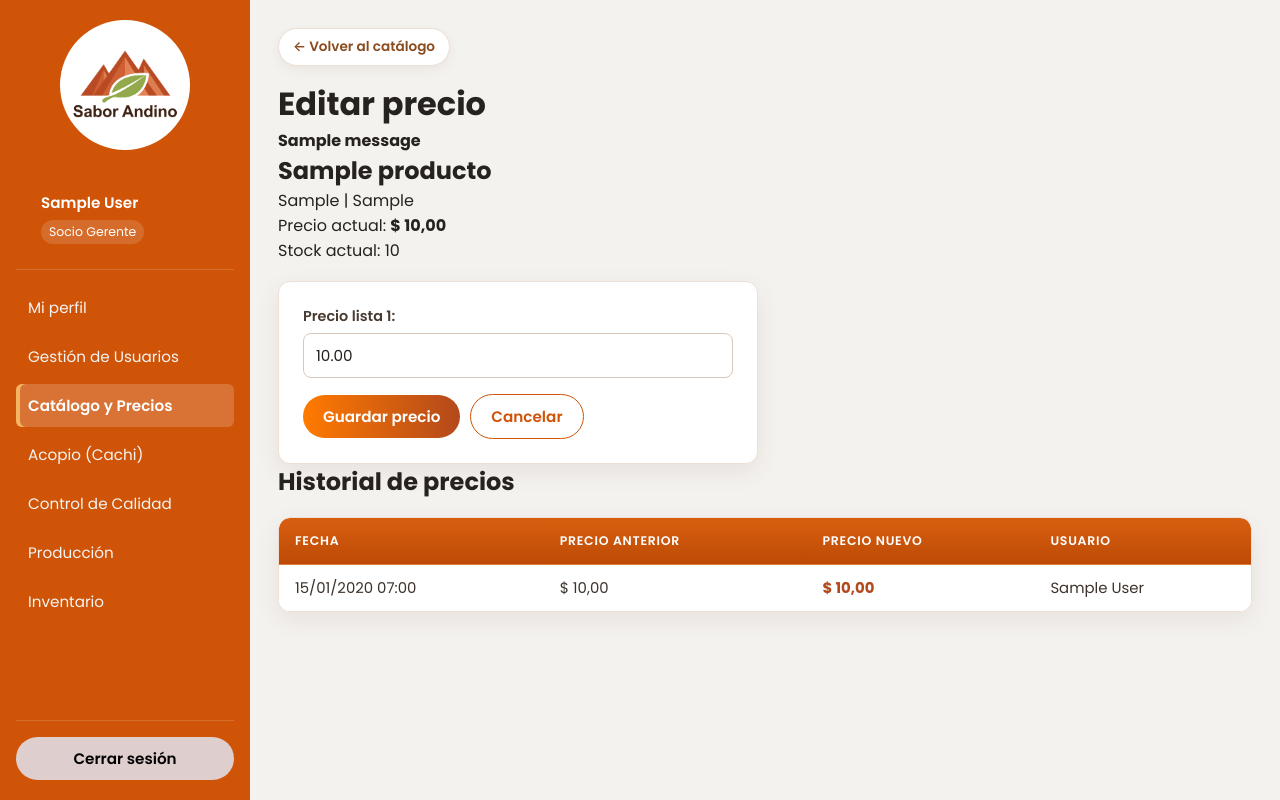
After one commit to alvaroreta/sabor_andino, a Django app: page /catalogo/1/precio/ in a window 1280 px wide. The commit adds this page. Run offline with Django 5.2, Linux system fonts and the light colour scheme; a user stored in the database is signed in; tables that the repository leaves empty hold one stand-in row (values such as "Sample post"); one stand-in notice (Sample message) is shown.

Commit message:
MODULO CATAOLOGO + MIGRACION 004: Creación de modulo de catalogo: backend + pantallas | Migración del modelo historial precio

```diff
--- /dev/null
+++ b/sabor_andino/catalogo/forms.py
@@ -0,0 +1,21 @@
+from django import forms
+
+from .models import Producto
+
+
+class PrecioProductoForm(forms.ModelForm):
+    class Meta:
+        model = Producto
+        fields = ['precio_lista_1']
+        labels = {'precio_lista_1': 'Precio lista 1'}
+        widgets = {
+            'precio_lista_1': forms.NumberInput(
+                attrs={'class': 'form-control', 'step': '0.01', 'min': '0.01'}
+            ),
+        }
+
+    def clean_precio_lista_1(self):
+        precio = self.cleaned_data['precio_lista_1']
+        if precio is None or precio <= 0:
+            raise forms.ValidationError('El precio debe ser mayor a 0.')
+        return precio
--- a/sabor_andino/catalogo/models.py
+++ b/sabor_andino/catalogo/models.py
@@ -1,3 +1,4 @@
+from django.conf import settings
 from django.db import models
 
 
@@ -17,3 +18,24 @@ class Producto(models.Model):
 
     def __str__(self):
         return f"{self.nombre} - {self.presentacion}"
+
+
+class HistorialPrecio(models.Model):
+    id_historial = models.AutoField(primary_key=True)
+    id_producto = models.ForeignKey(
+        Producto,
+        on_delete=models.PROTECT,
+        related_name='historial_precios'
+    )
+    precio_anterior = models.DecimalField('Precio anterior', max_digits=10, decimal_places=2)
+    precio_nuevo = models.DecimalField('Precio nuevo', max_digits=10, decimal_places=2)
+    fecha_cambio = models.DateTimeField('Fecha de cambio', auto_now_add=True)
+    id_usuario = models.ForeignKey(settings.AUTH_USER_MODEL, on_delete=models.PROTECT)
+
+    class Meta:
+        verbose_name = 'Historial de precio'
+        verbose_name_plural = 'Historial de precios'
+        ordering = ['-fecha_cambio']
+
+    def __str__(self):
+        return f"{self.id_producto} - {self.precio_anterior} -> {self.precio_nuevo}"
--- /dev/null
+++ b/sabor_andino/catalogo/urls.py
@@ -0,0 +1,10 @@
+from django.urls import path
+
+from . import views
+
+app_name = 'catalogo'
+
+urlpatterns = [
+    path('', views.lista_productos, name='lista'),
+    path('<int:id_producto>/precio/', views.editar_precio, name='editar_precio'),
+]
--- a/sabor_andino/catalogo/views.py
+++ b/sabor_andino/catalogo/views.py
@@ -1,3 +1,46 @@
-from django.shortcuts import render
+from django.contrib import messages
+from django.db import transaction
+from django.shortcuts import get_object_or_404, redirect, render
 
-# Create your views here.
+from usuarios.decorators import roles_requeridos
+from .forms import PrecioProductoForm
+from .models import HistorialPrecio, Producto
+
+
+@roles_requeridos('SOCIO_GERENTE')
+def lista_productos(request):
+    productos = Producto.objects.filter(is_active=True).order_by('nombre')
+    return render(request, 'catalogo/lista.html', {'productos': productos})
+
+
+@roles_requeridos('SOCIO_GERENTE')
+def editar_precio(request, id_producto):
+    producto = get_object_or_404(Producto, pk=id_producto, is_active=True)
+    precio_anterior = producto.precio_lista_1
+
+    if request.method == 'POST':
+        form = PrecioProductoForm(request.POST, instance=producto)
+        if form.is_valid():
+            with transaction.atomic():
+                producto = form.save()
+                if producto.precio_lista_1 != precio_anterior:
+                    HistorialPrecio.objects.create(
+                        id_producto=producto,
+                        precio_anterior=precio_anterior,
+                        precio_nuevo=producto.precio_lista_1,
+                        id_usuario=request.user,
+                    )
+            messages.success(request, 'Precio actualizado correctamente.')
+            return redirect('catalogo:editar_precio', id_producto=producto.id_producto)
+    else:
+        form = PrecioProductoForm(instance=producto)
+
+    historial = HistorialPrecio.objects.filter(
+        id_producto=producto
+    ).select_related('id_usuario')
+
+    return render(request, 'catalogo/editar_precio.html', {
+        'form': form,
+        'producto': producto,
+        'historial': historial,
+    })
--- a/sabor_andino/sabor_andino/urls.py
+++ b/sabor_andino/sabor_andino/urls.py
@@ -39,4 +39,5 @@ urlpatterns = [
     path('calidad/', include('calidad.urls')),
     path('produccion/', include('produccion.urls')),
     path('inventario/', include('inventario.urls')),
+    path('catalogo/', include('catalogo.urls')),
 ]+ static(settings.MEDIA_URL, document_root=settings.MEDIA_ROOT)
--- a/sabor_andino/templates/base.html
+++ b/sabor_andino/templates/base.html
@@ -9,7 +9,7 @@
     <link rel="preconnect" href="https://fonts.googleapis.com">
     <link rel="preconnect" href="https://fonts.gstatic.com" crossorigin>
     <link href="https://fonts.googleapis.com/css2?family=Poppins:wght@400;500;600;700&display=swap" rel="stylesheet">
-    <link rel="stylesheet" href="{% static 'css/main.css' %}?v=20261127e">
+    <link rel="stylesheet" href="{% static 'css/main.css' %}?v=20261127f">
 </head>
 
 <body>
@@ -29,7 +29,7 @@
 
                 {% if user.rol == 'SOCIO_GERENTE' %}
                 <a href="{% url 'usuarios:lista' %}" class="{% if request.resolver_match.namespace == 'usuarios' %}activo{% endif %}">Gestión de Usuarios</a>
-                <a href="#">Catálogo y Precios</a>
+                <a href="{% url 'catalogo:lista' %}" class="{% if request.resolver_match.namespace == 'catalogo' %}activo{% endif %}">Catálogo y Precios</a>
                 {% endif %}
 
                 {% if user.rol == 'ACOPIADOR' or user.rol == 'SOCIO_GERENTE' %}
--- /dev/null
+++ b/sabor_andino/templates/catalogo/editar_precio.html
@@ -0,0 +1,58 @@
+{% extends "base.html" %}
+
+{% block title %}Editar precio - {{ producto.nombre }}{% endblock %}
+
+{% block content %}
+<a href="{% url 'catalogo:lista' %}" class="enlace-volver">← Volver al catálogo</a>
+
+<h1>Editar precio</h1>
+
+{% for message in messages %}
+    <p><strong>{{ message }}</strong></p>
+{% endfor %}
+
+<div style="margin-bottom: 18px;">
+    <h2>{{ producto.nombre }}</h2>
+    <p>{{ producto.linea }} | {{ producto.presentacion }}</p>
+    <p>Precio actual: <strong>$ {{ producto.precio_lista_1|floatformat:2 }}</strong></p>
+    <p>Stock actual: {{ producto.stock_actual }}</p>
+</div>
+
+<form method="post" class="formulario" style="max-width: 480px;">
+    {% csrf_token %}
+    {{ form.as_p }}
+    <div class="acciones-formulario">
+        <button type="submit" class="boton-ingresar">Guardar precio</button>
+        <a href="{% url 'catalogo:lista' %}" class="boton-secundario">Cancelar</a>
+    </div>
+</form>
+
+<h2>Historial de precios</h2>
+
+<div class="tabla-responsive">
+    <table class="tabla-estandar">
+        <thead>
+            <tr>
+                <th>Fecha</th>
+                <th>Precio anterior</th>
+                <th>Precio nuevo</th>
+                <th>Usuario</th>
+            </tr>
+        </thead>
+        <tbody>
+            {% for cambio in historial %}
+            <tr>
+                <td>{{ cambio.fecha_cambio|date:"d/m/Y H:i" }}</td>
+                <td>$ {{ cambio.precio_anterior|floatformat:2 }}</td>
+                <td class="texto-destacado">$ {{ cambio.precio_nuevo|floatformat:2 }}</td>
+                <td>{{ cambio.id_usuario.first_name }} {{ cambio.id_usuario.last_name }}</td>
+            </tr>
+            {% empty %}
+            <tr>
+                <td colspan="4" class="celda-vacia">Todavía no hay cambios de precio registrados.</td>
+            </tr>
+            {% endfor %}
+        </tbody>
+    </table>
+</div>
+{% endblock %}
```
Also changed, not shown: sabor_andino/catalogo/admin.py (+14 -3 lines), sabor_andino/templates/catalogo/lista.html (added, +49 -0 lines), sabor_andino/catalogo/migrations/0004_historialprecio.py (added).
